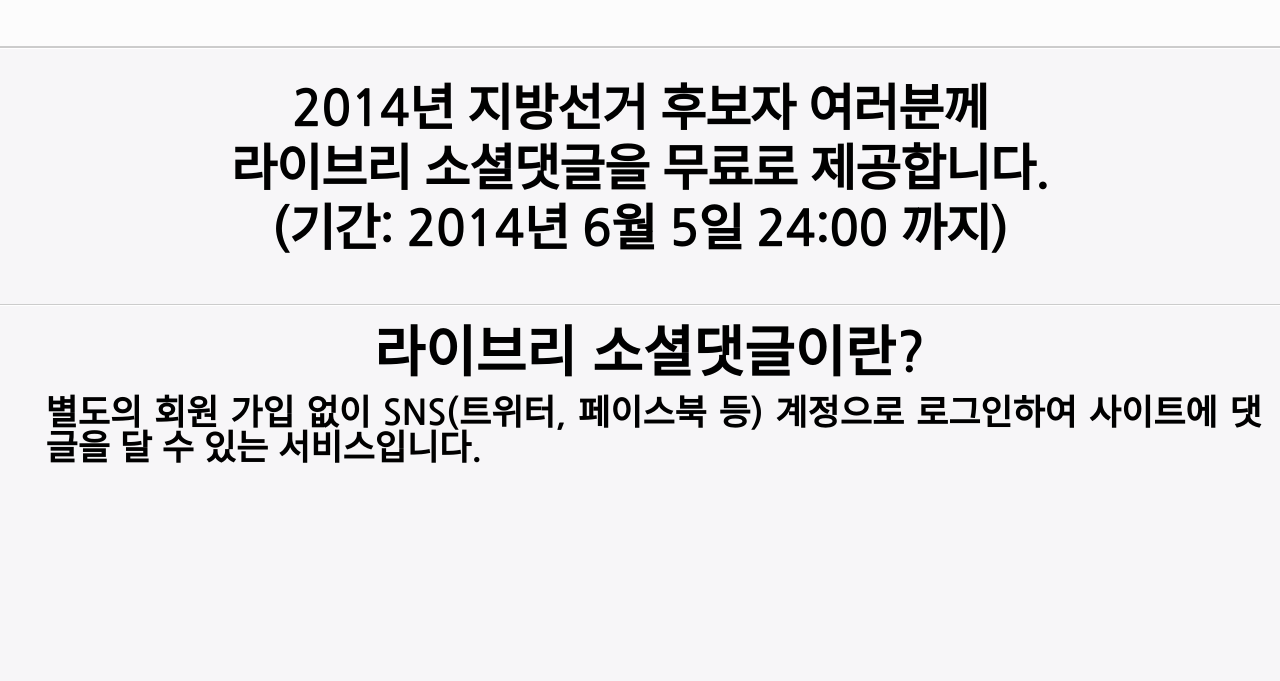
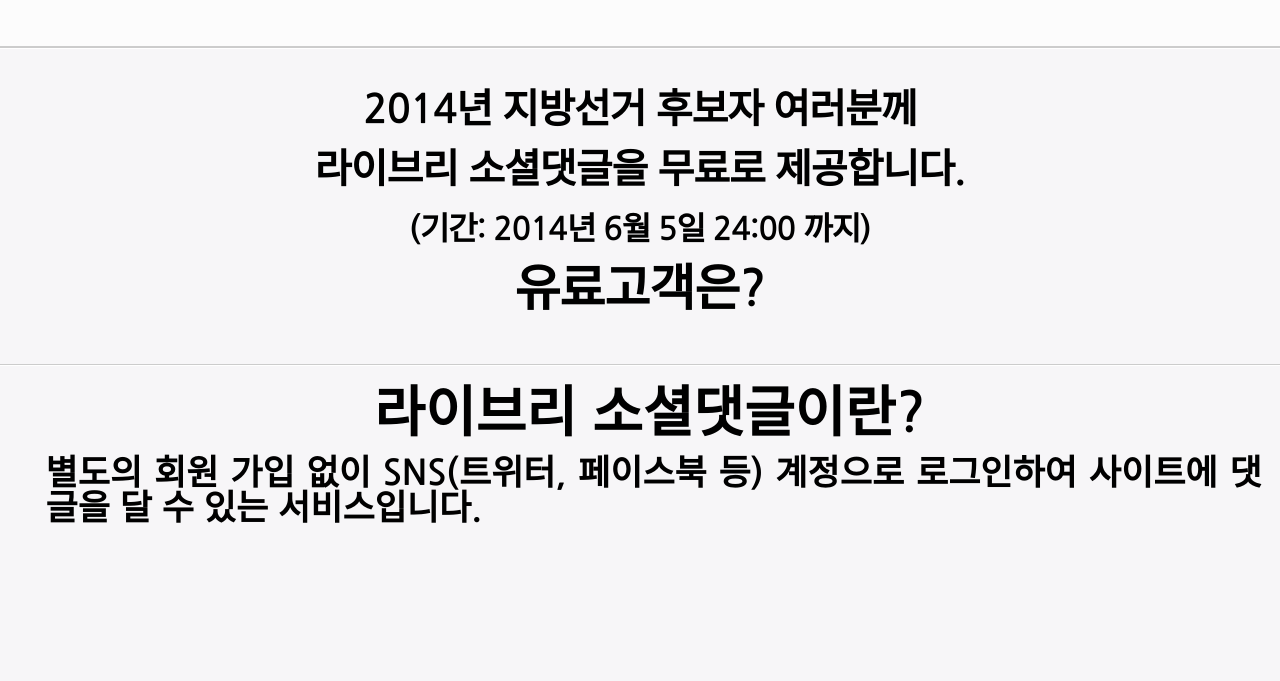
Before and after one commit to minwookim84/vote2014, a plain HTML site: page index.html in a window 1280 px wide. Shown: the part 119-800 px from the top of the page. Drawn offline with nearby package versions, Linux system fonts and the light colour scheme; a script that the page names is missing.

Commit message:
헤드라인 글씨크기 변경

```diff
--- a/index.html
+++ b/index.html
@@ -9,7 +9,8 @@
 	<script src="http://code.jquery.com/jquery-latest.min.js"></script>
 	<script type="text/javascript" src="//101.livere.co.kr/js/livere8_lib.js" charset="utf-8"></script>
 	<meta property="og:image" content="images/vote.png" />
-	<meta property="og:description" content="2014년 지방선거 후보자 여러분께 라이브리 소셜댓글을 무료로 제공합니다. (기간: 2014년 6월 5일 24:00 까지)" />
+	<meta property="og:description" content="2014년 지방선거 후보자 여러분께 라이브리 소셜댓글을 무료로 제공합니다. (기간: 2014년 6월 5일 24:00 까지)"
+	/>
 </head>
 <body>
 	<header>
@@ -30,9 +31,10 @@
 
 	<div class="container">
 		<div class="headline">
-			<div>2014년 지방선거 후보자 여러분께</div>
-			<div>라이브리 소셜댓글을 무료로 제공합니다.</div>
-			<div>(기간: 2014년 6월 5일 24:00 까지)</div>
+			<div class="headline1">2014년 지방선거 후보자 여러분께</div>
+			<div class="headline2">라이브리 소셜댓글을 무료로 제공합니다.</div>
+			<div class="headline3">(기간: 2014년 6월 5일 24:00 까지)</div>
+			<div> 유료고객은? </div>
 		</div>
 	</div>
 
--- a/style.css
+++ b/style.css
@@ -98,13 +98,24 @@ background-color: #e33d44;
 	width:80%;
 	margin:0 auto;
 	text-align:center;
-	font-size:40px;
 	letter-spacing:-1px;
 	/* text-shadow:0 0 4px rgba(0,0,0,0.8); */
 	color:#000000;
 	font-weight:bold;
 	line-height:40px;
 	padding:30px 0;
+}
+
+.headline1{
+	font-size:40px;
+}
+
+.headline2{
+	font-size:40px;
+}
+
+.headline3{
+	font-size:32px;
 }
 
 section{
```
